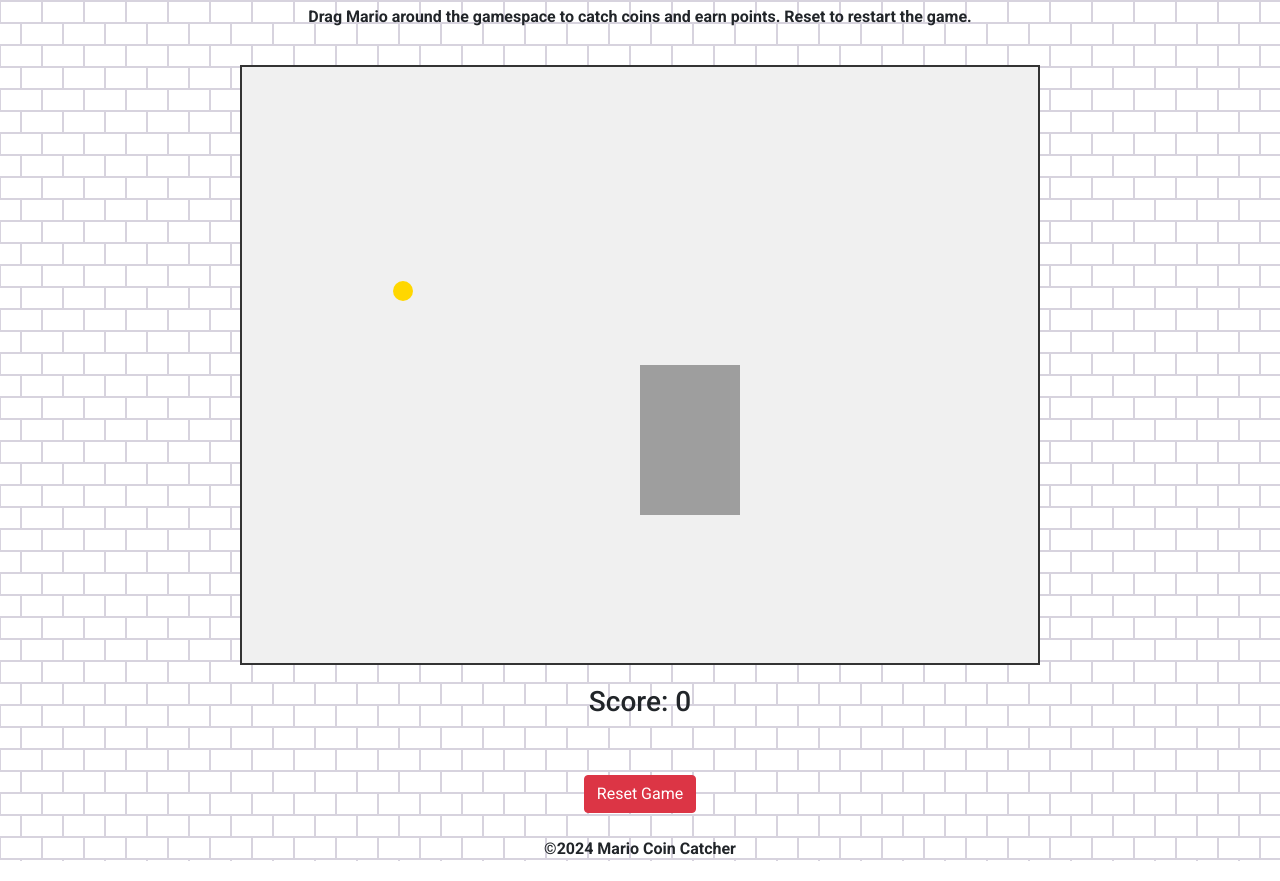
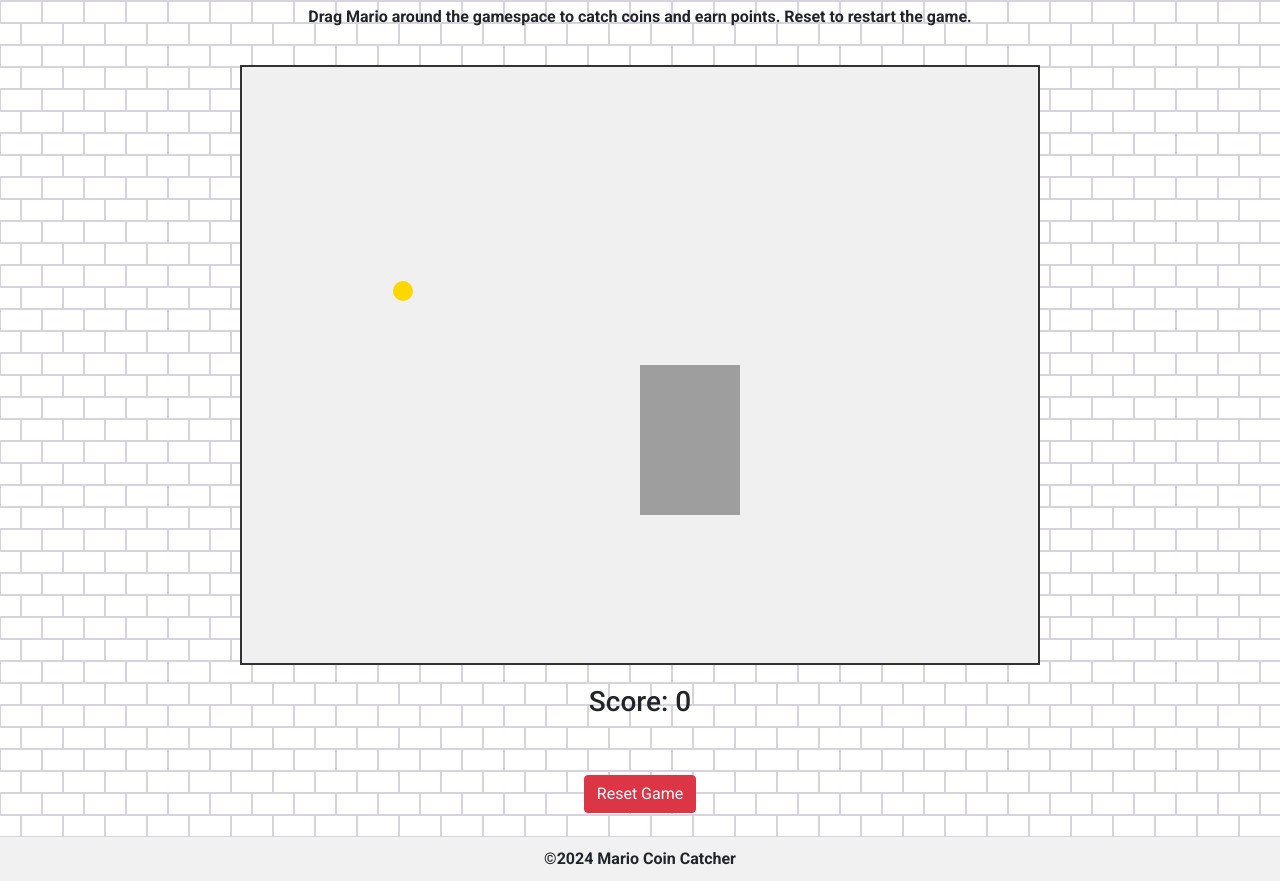
Before and after one commit to gbouldin43/vigilant-giggle-david, a plain HTML site: page index.html in a window 1280 px wide. Shown: the part 131-1012 px from the top of the page. Drawn offline with nearby package versions, Linux system fonts and the light colour scheme; grey boxes are pictures that could not be loaded.

Commit message:
Update style.css

```diff
--- a/styles/style.css
+++ b/styles/style.css
@@ -35,3 +35,9 @@ body {
   left: 20%;
   border-radius: 50%;
 }
+
+footer {
+    text-align: center;
+    padding: 10px;
+    background-color: #f1f1f1;
+}
```
